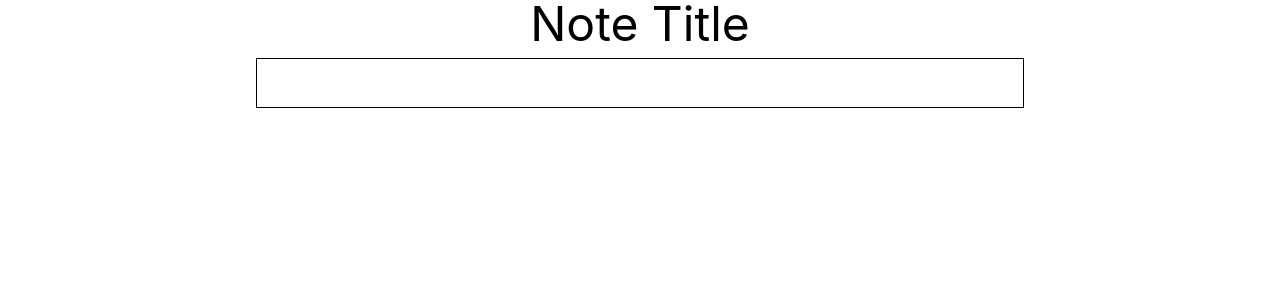
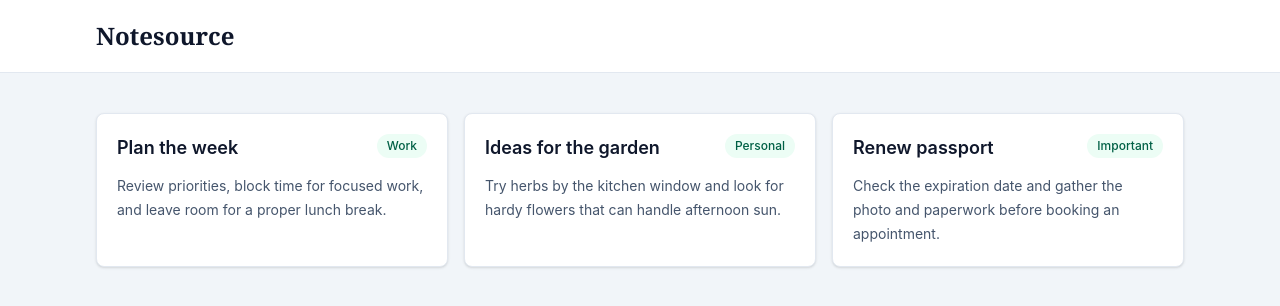
Before and after one commit to szymonGi2/Notesource, a React (Vite) app: page / in a window 1280 px wide. Shown: the top 306 px of the page. Built offline with nearby package versions, Linux system fonts and the light colour scheme.

Commit message:
Added example tasks and completed NoteView and NoteGrid that takes noteList as prop

```diff
--- a/src/App.tsx
+++ b/src/App.tsx
@@ -1,11 +1,47 @@
-import NoteCard from "./components/NoteCard"
+import { useState } from "react";
+import NoteGrid from "./components/NoteGrid";
+import type { Note } from "./types/note_type";
+// import NoteCard from "./components/NoteView"
+
+const INITIAL_NOTES: Note[] = [
+  {
+    title: "Plan the week",
+    content:
+      "Review priorities, block time for focused work, and leave room for a proper lunch break.",
+    category: "Work",
+  },
+  {
+    title: "Ideas for the garden",
+    content:
+      "Try herbs by the kitchen window and look for hardy flowers that can handle afternoon sun.",
+    category: "Personal",
+  },
+  {
+    title: "Renew passport",
+    content:
+      "Check the expiration date and gather the photo and paperwork before booking an appointment.",
+    category: "Important",
+  },
+];
 
 const App = () => {
-  return(
-    <div>
-      <NoteCard/>
-    </div>
-  )
-}
+  const [noteList, setNoteList] = useState<Note[]>(INITIAL_NOTES);
 
-export default App
+  return (
+    <main className="min-h-screen bg-slate-100">
+      <header className="border-b border-slate-200 bg-white">
+        <div className="mx-auto max-w-6xl px-4 py-5 sm:px-6 lg:px-8">
+          <h1 className="font-serif text-2xl font-semibold text-slate-900">
+            Notesource
+          </h1>
+        </div>
+      </header>
+      <section className="mx-auto max-w-6xl px-4 py-8 sm:px-6 sm:py-10 lg:px-8">
+        <NoteGrid list={noteList} />
+      </section>
+      {/* <NoteCard/> */}
+    </main>
+  );
+};
+
+export default App;
--- a/src/components/NoteCard.tsx
+++ /dev/null
@@ -1,10 +0,0 @@
-const NoteCard = () => {
-    return (
-        <div className="flex justify-center items-center flex-col w-full h-full">
-            <h1 className="text-5xl mb-2.5">Note Title</h1>
-            <textarea className="resize-none border w-[60%] h-3/4"></textarea>
-        </div>
-    )
-}
-
-export default NoteCard
--- /dev/null
+++ b/src/components/NoteGrid.tsx
@@ -0,0 +1,30 @@
+import type { Note } from "../types/note_type";
+
+interface NoteListProps {
+  list: Note[];
+}
+
+const NoteGrid = ({ list }: NoteListProps) => {
+  return (
+    <div className="grid justify-center gap-4 sm:grid-cols-2 lg:grid-cols-3">
+      {list.map((note, index) => (
+        <article
+          key={`${note.title}-${index}`}
+          className="rounded-lg border border-slate-200 bg-white p-5 shadow-sm"
+        >
+          <div className="mb-3 flex items-start justify-between gap-3">
+            <h2 className="text-lg font-semibold text-slate-900">
+              {note.title}
+            </h2>
+            <span className="shrink-0 rounded-full bg-emerald-50 px-2.5 py-1 text-xs font-medium text-emerald-800">
+              {note.category}
+            </span>
+          </div>
+          <p className="text-sm leading-6 text-slate-600">{note.content}</p>
+        </article>
+      ))}
+    </div>
+  );
+};
+
+export default NoteGrid;
--- /dev/null
+++ b/src/components/NoteView.tsx
@@ -0,0 +1,27 @@
+const NoteCard = () => {
+    return (
+        <main className="flex min-h-screen justify-center bg-slate-100 px-4 py-8 sm:px-6 sm:py-12">
+            <section className="flex min-h-[75vh] w-full max-w-4xl flex-col rounded-xl border border-slate-200 bg-white px-6 py-6 shadow-sm sm:px-12 sm:py-10">
+                <header className="mb-10 flex items-center justify-between border-b border-slate-100 pb-4">
+                    <span className="text-sm font-semibold tracking-wide text-slate-500">NOTESOURCE</span>
+                    <button className="rounded-md bg-emerald-700 px-4 py-2 text-sm font-medium text-white transition-colors hover:bg-emerald-800 focus-visible:outline-2 focus-visible:outline-offset-2 focus-visible:outline-emerald-700">
+                        Save note
+                    </button>
+                </header>
+                <input
+                    type="text"
+                    placeholder="Enter a title..."
+                    aria-label="Note title"
+                    className="mb-6 w-full border-0 bg-transparent font-serif text-3xl text-slate-900 outline-none placeholder:text-slate-300 sm:text-4xl"
+                />
+                <textarea
+                    placeholder="Start writing..."
+                    aria-label="Note content"
+                    className="min-h-[45vh] w-full flex-1 resize-none border-0 bg-transparent text-base leading-7 text-slate-700 outline-none placeholder:text-slate-400"
+                />
+            </section>
+        </main>
+    )
+}
+
+export default NoteCard
```
